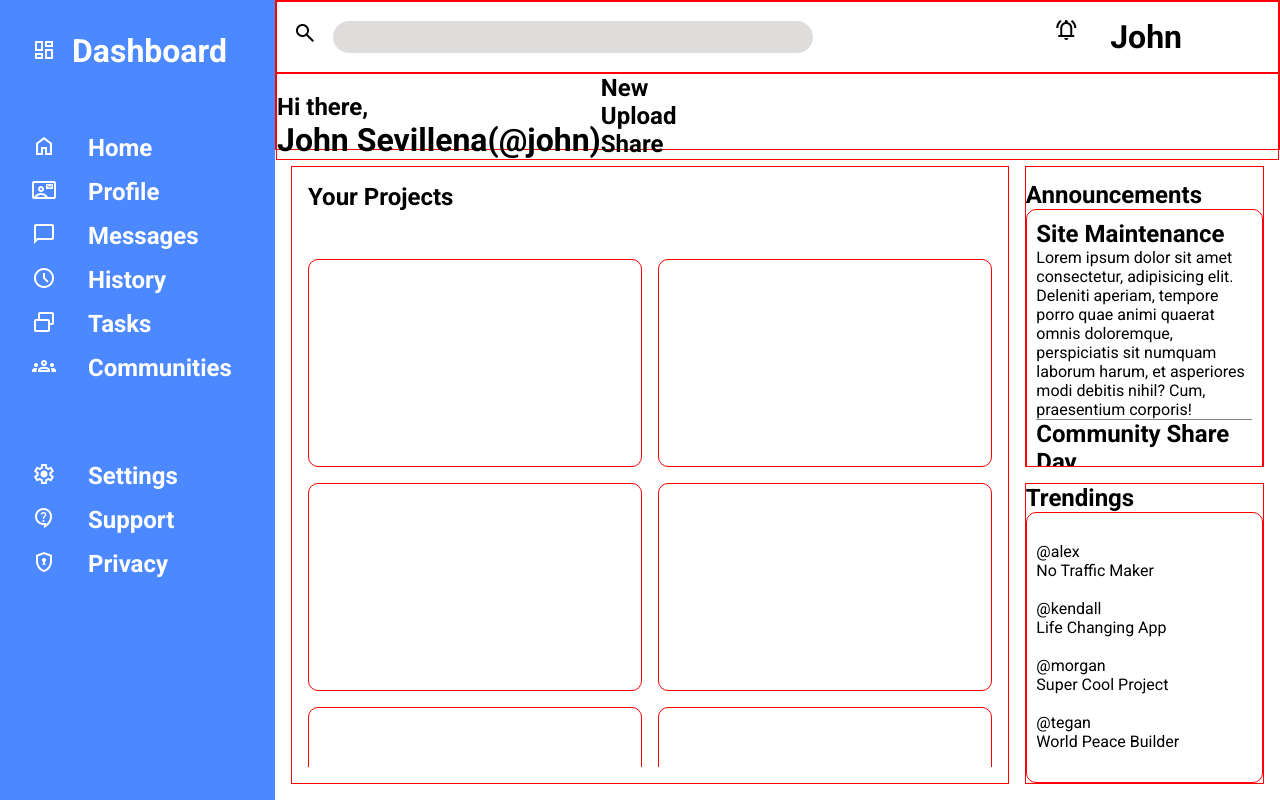
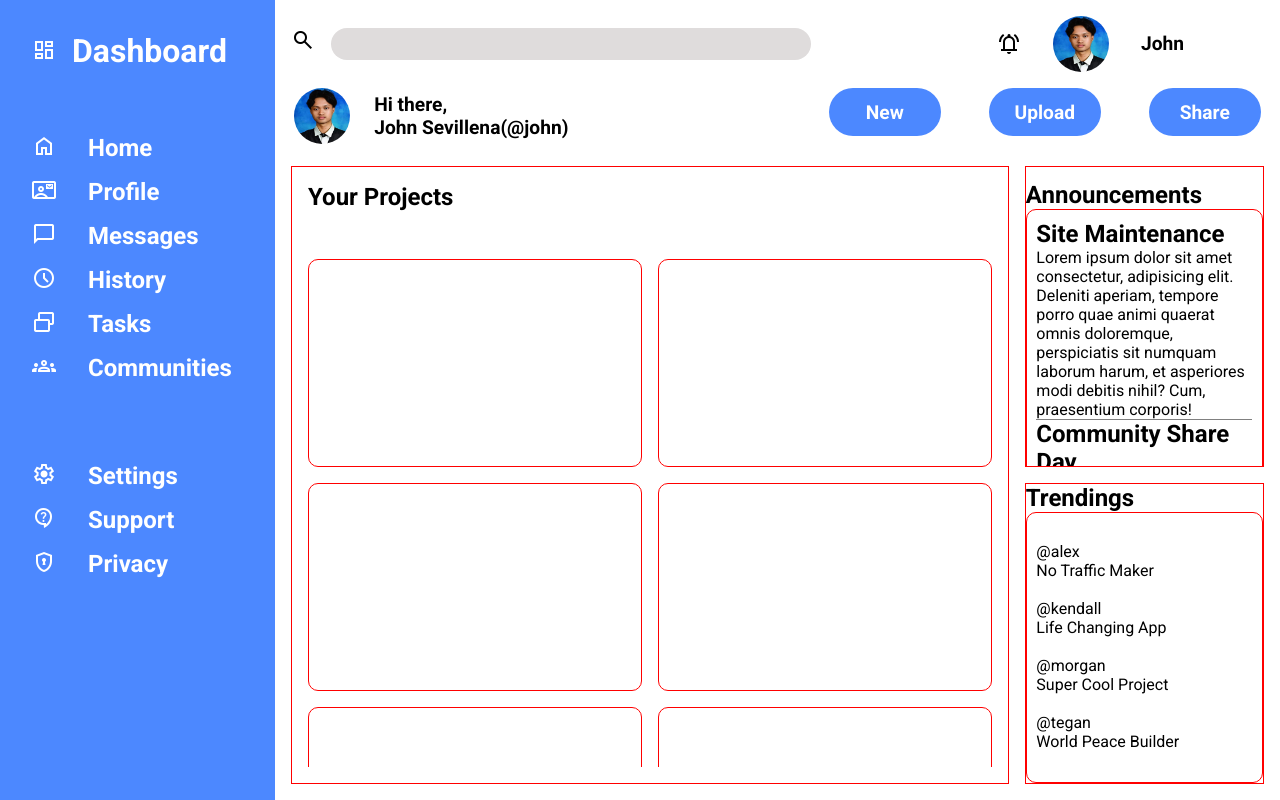
Before and after one commit to Jarnrsvlnn/AdminDashboard, a plain HTML site: page index.html in a window 1280 px wide. Drawn offline with nearby package versions, Linux system fonts and the light colour scheme.

Commit message:
Complleted all the layout css in header and each contents inside it

```diff
--- a/index.html
+++ b/index.html
@@ -18,15 +18,17 @@
                 </div>
                 <div class="right-contents">
                     <span class="material-symbols-outlined">notifications_active</span>
-                    <img src="" alt="">
+                    <img src="img/profilepic.jpg" alt="profile-pic">
                     <h1>John</h1>
                 </div>
             </div>
             <div class="nav-bar">
                 <div class="left-contents">
-                    <img src="" alt="">
-                    <h2>Hi there,</h2>
-                    <h1>John Sevillena(@john)</h1>
+                    <img src="img/profilepic.jpg" alt="profile-pic">
+                    <div class="text-group">
+                        <h2>Hi there,</h2>
+                        <h1>John Sevillena(@john)</h1>
+                    </div>
                 </div>
                 <div class="right-contents">
                     <div class="item">
--- a/style.css
+++ b/style.css
@@ -5,6 +5,7 @@
     padding: 0;
     box-sizing: border-box;
     font-family: 'Roboto', sans-serif;
+    scroll-behavior: smooth;
 }
 
 :root {
@@ -105,16 +106,65 @@ body {
     flex-direction: column;
     min-height: 120px;
     max-height: 150px;
-    border: var(--test-border);
 }
 
 .header .search-bar,
 .header .nav-bar {
     display: flex;
-    border: var(--test-border);
     flex: 1;
+    justify-content: space-between;
 }
 
+.header .search-bar .right-contents {
+    display: flex;
+    justify-content: center;
+    align-items: center;
+    gap: 2rem;
+}
+
+.header .search-bar .right-contents span{
+    cursor: pointer;
+}
+
+.header .nav-bar .left-contents {
+    display: flex;
+    align-items: center;
+    gap: 1.5rem;
+
+}
+
+.header img {
+    width: 3.5rem;
+    border-radius: 100px;
+    grid-row: span 2;
+}
+
+.header h2,
+.header h1 {
+    font-size: clamp(1rem, 2.5vw, 1.2rem);
+}
+
+.header .nav-bar {
+    padding: 1.2rem;
+    padding-top: 0;
+}
+
+.header .nav-bar .right-contents {
+    display: flex;
+    flex-direction: row;
+    gap: 3rem
+}
+
+.nav-bar .right-contents > * {
+    color: var(--main-color);
+    background-color: var(--secondary-color);
+    border-radius: 50px;
+    width: 7rem;
+    height: 3rem;
+    text-align: center;
+    padding-top: 0.8rem;
+    cursor: pointer;
+}
 /*-------------- MAIN CONTENT STYLES --------------*/
 
 main {
```
Also changed, not shown: img/profilepic.jpg (added).
